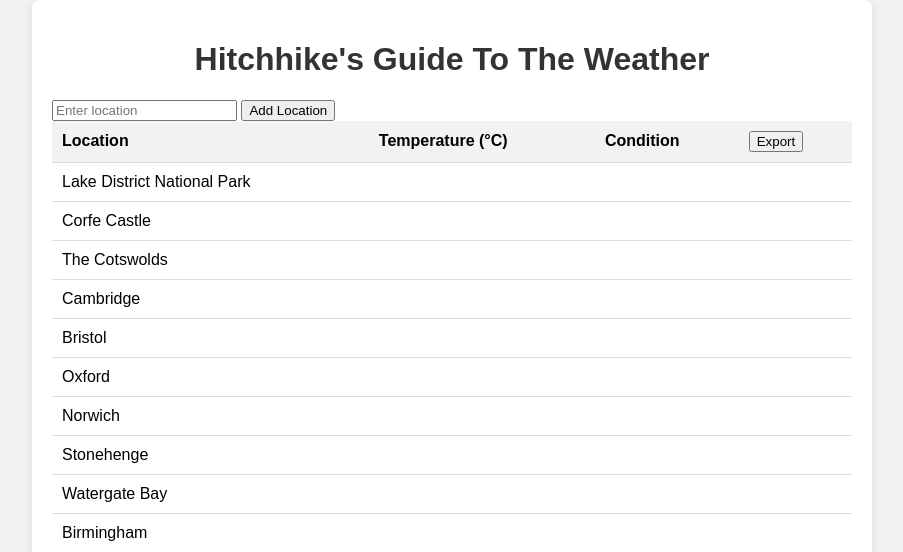
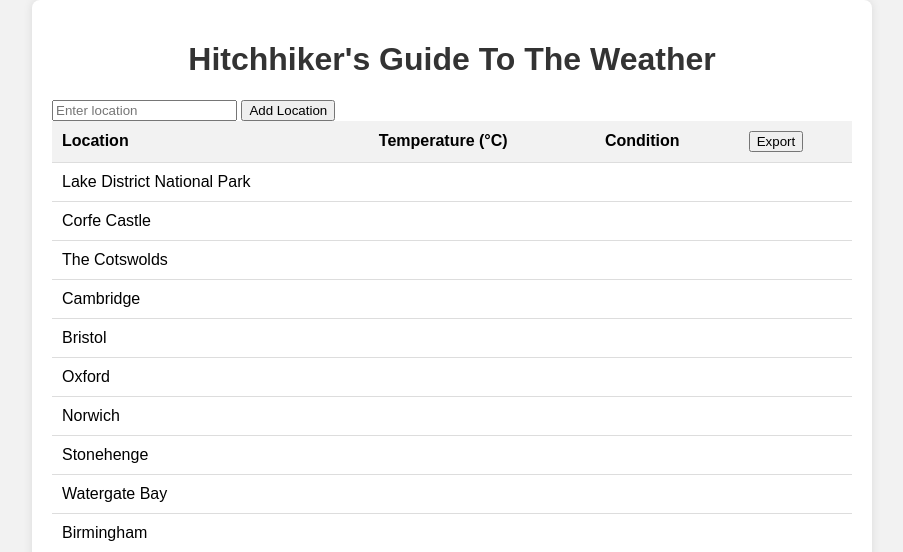
Before and after one commit to Nazrat450/OpenWeather-API-Example, a Flask app: page / in a window 1280 px wide. Shown: the top 552 px of the page, without its empty margins (188-1091 px from the left). Run offline with Flask 3, Linux system fonts and the light colour scheme.

Commit message:
2/11/2023

```diff
--- a/templates/index.html
+++ b/templates/index.html
@@ -12,7 +12,7 @@
 
 
     <div class="container">
-        <h1>Hitchhike's Guide To The Weather</h1>
+        <h1>Hitchhiker's Guide To The Weather</h1>
         <form action="/" method="post">
             <input type="text" name="location" placeholder="Enter location">
             <input type="submit" value="Add Location">
```
